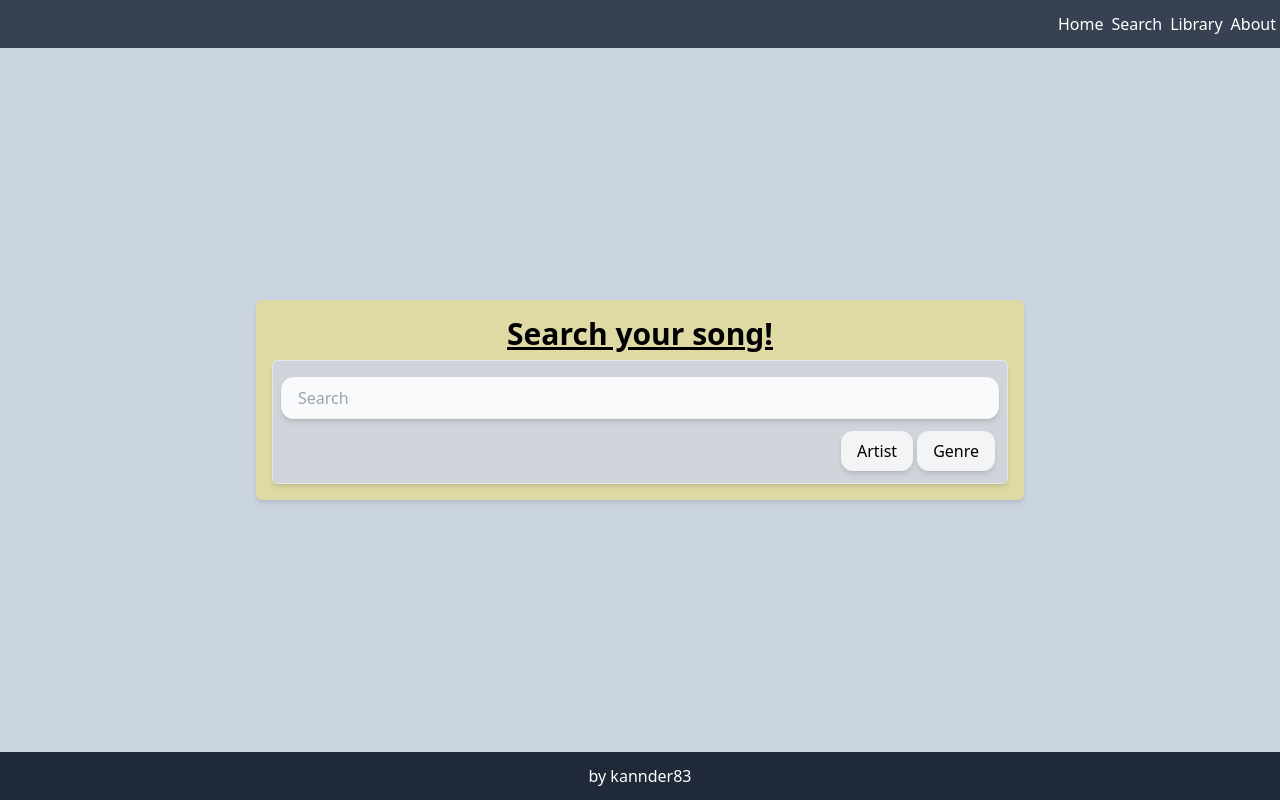
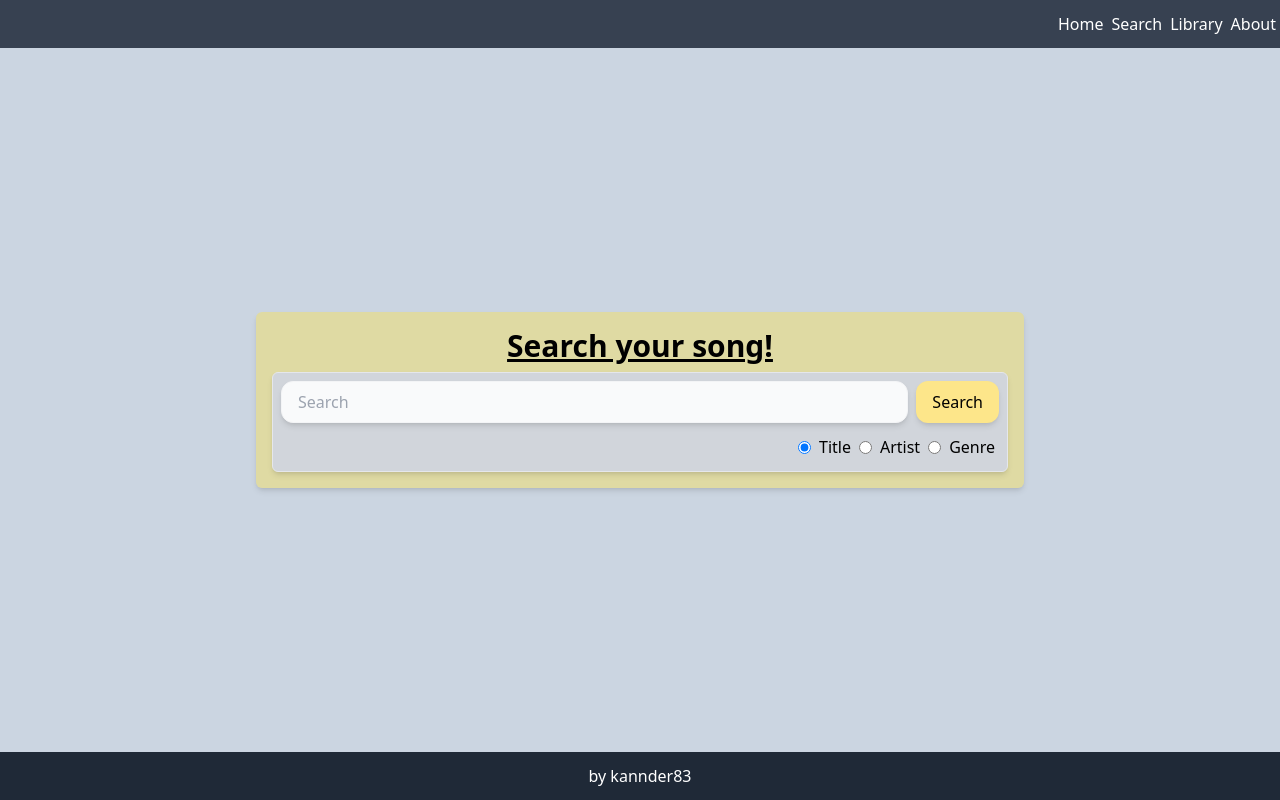
Before and after one commit to kannder83/filter-song, a React (Vite) app in the folder frontend/: page /find in a window 1280 px wide. Built offline with nearby package versions, Linux system fonts and the light colour scheme.

Commit message:
depure code

```diff
--- a/frontend/src/App.jsx
+++ b/frontend/src/App.jsx
@@ -6,14 +6,12 @@ import { Library } from "./pages/Library";
 import { Find } from "./pages/Find";
 import { About } from "./pages/About";
 import { DetailSong } from "./pages/DetailSong";
-import { Playlist } from "./pages/Playlist";
-import { Navbar } from "./components/Navbar";
-import { Footer } from "./components/Footer";
+
+
 
 
 function App() {
   return (
-
     <Routes>
       <Route path="/" element={<MainLayout />} >
         <Route index element={<Home />} />
@@ -22,9 +20,6 @@ function App() {
         <Route path="find" element={<Find />} />
         <Route path="about" element={<About />} />
       </Route>
-      <Route path="/layout" element={<MainLayout />} >
-        <Route path="playlist" element={<Playlist />} />
-      </Route >
       <Route path="*" element={<Error404 />} />
     </Routes>
   );
--- a/frontend/src/api/index.js
+++ b/frontend/src/api/index.js
@@ -1,7 +1,8 @@
 import axios from "axios";
 
 const instance = axios.create({
-  baseURL: "http://localhost:8000/apiv1",
+  // baseURL: "http://localhost:8000",
+  baseURL: "https://kannder83.com/api/filter-song",
 });
 
 const get = async (url) => {
@@ -9,10 +10,6 @@ const get = async (url) => {
     const result = await instance.get(url);
     return result.data;
   } catch (error) {
-    // throw {
-    //   error: "Not Available",
-    //   data: error.response.data,
-    // };
     throw error.response.data.detail;
   }
 };
--- a/frontend/src/components/IndexPage.jsx
+++ b/frontend/src/components/IndexPage.jsx
@@ -1,62 +1,30 @@
-import React, { useReducer } from "react";
+import React, { useState } from "react";
 import { useEffect } from "react";
 
-const initialState = () => ({
-  countPages: 1,
-  maxCount: 0,
-  incrementBy: 0,
-});
-
-const reducer = (state = initialState(), action = {}) => {
-  if (action.type === "NEXT_PAGE") {
-    if (state.countPages < action.maxCount) {
-      return {
-        ...state,
-        maxCount: action.maxCount,
-        incrementBy: state.incrementBy + action.incrementBy,
-        countPages: state.countPages + 1,
-      };
-    }
-    return { ...state };
-  }
-  if (action.type === "PREVIOUS_PAGE") {
-    if (state.countPages > 1) {
-      return {
-        ...state,
-        maxCount: action.maxCount,
-        incrementBy: state.incrementBy - action.incrementBy,
-        countPages: state.countPages - 1,
-      };
-    }
-    return { ...state };
-  }
-  return state;
-};
 
 const IndexPage = ({ pageIndex, getAllSongs }) => {
-  const [state, dispatch] = useReducer(reducer, reducer());
+  const [count, setCount] = useState(0);
+  const [countPages, setCountPages] = useState(1);
+
 
   const increment = () => {
-    dispatch({
-      type: "NEXT_PAGE",
-      maxCount: pageIndex.pages,
-      incrementBy: pageIndex.rows_per_page,
-    });
-    // getAllSongs(state.incrementBy, 10);
+    if (count < pageIndex.pages) {
+      setCount(count + 10);
+      setCountPages(countPages + 1)
+    }
   };
 
   const decrement = () => {
-    // getAllSongs(state.incrementBy, 10);
-    dispatch({
-      type: "PREVIOUS_PAGE",
-      maxCount: pageIndex.pages,
-      incrementBy: pageIndex.rows_per_page,
-    });
+    if (count > 0) {
+      setCount(count - 10);
+      setCountPages(countPages - 1)
+    }
   };
 
+
   useEffect(() => {
-    getAllSongs(state.incrementBy);
-  }, [state]);
+    getAllSongs(count);
+  }, [count]);
 
   return (
     <div className="w-full">
@@ -68,7 +36,7 @@ const IndexPage = ({ pageIndex, getAllSongs }) => {
           Previous
         </button>
         <p className="w-3/12 text-center px-2 py-1 bg-gray-300 rounded-md">
-          Pages: {state.countPages} of {pageIndex.pages}
+          Pages: {countPages} of {pageIndex.pages}
         </p>
         <button
           onClick={increment}
--- /dev/null
+++ b/frontend/src/components/InputRadio.jsx
@@ -0,0 +1,22 @@
+import React from 'react'
+
+
+const InputRadio = ({ searchOption, setSearchOption }) => {
+
+    const selectOptionSearch = (event) => {
+        setSearchOption(event.target.value)
+    }
+
+    return (
+        <div className='space-x-2 flex justify-center items-center'>
+            <input className='cursor-pointer' type="radio" value="title" name="one" id="one" onChange={selectOptionSearch} checked={searchOption == "title" ? true : false} />
+            <label htmlFor="one" className='cursor-pointer hover:text-gray-600'>Title</label>
+            <input className='cursor-pointer' type="radio" value="artist" name="two" id="two" onChange={selectOptionSearch} checked={searchOption == "artist" ? true : false} />
+            <label htmlFor="two" className='cursor-pointer hover:text-gray-600'>Artist</label>
+            <input className='cursor-pointer' type="radio" value="genre" name="three" id="three" onChange={selectOptionSearch} checked={searchOption == "genre" ? true : false} />
+            <label htmlFor="three" className='cursor-pointer hover:text-gray-600'>Genre</label>
+        </div>
+    )
+}
+
+export { InputRadio }
--- a/frontend/src/components/Search.jsx
+++ b/frontend/src/components/Search.jsx
@@ -1,10 +1,12 @@
 import React, { useState, useRef } from "react";
 import { get } from "../api";
 import { Errors } from "./Errors";
-import { IndexPage } from "./IndexPage";
+import { InputRadio } from "./InputRadio";
+
 
 const Search = ({ setSongs }) => {
   const search = useRef();
+  const [searchOption, setSearchOption] = useState("title")
 
   const [errors, setErrors] = useState({
     isErrors: false,
@@ -13,9 +15,12 @@ const Search = ({ setSongs }) => {
 
   const searchBy = (event) => {
     event.preventDefault();
-    if (event.target.value === undefined) {
+
+
+
+    if (searchOption === "title") {
       URL = `/title/${search.current.value}`;
-    } else if (event.target.value === "artist") {
+    } else if (searchOption === "artist") {
       URL = `/artist/${search.current.value}`;
     } else {
       URL = `/genre/${search.current.value}`;
@@ -42,30 +47,18 @@ const Search = ({ setSongs }) => {
 
   return (
     <div className="w-full p-2 bg-gray-300 border rounded-md shadow-md">
-      <form onSubmit={searchBy}>
+      <form onSubmit={searchBy} className="w-full flex space-x-2">
         <input
-          className="w-full px-4 py-2 my-2 shadow-md bg-gray-50 border border-gray-100 rounded-xl outline-none"
+          className="w-full px-4 py-2 shadow-md bg-gray-50 border border-gray-100 rounded-xl outline-none"
           type="text"
           name="search"
           placeholder="Search"
           ref={search}
         />
+        <button className="px-4 py-2 rounded-xl bg-amber-200 shadow-md hover:bg-amber-300/60 transition-all delay-750">Search</button>
       </form>
-      <div className="w-full p-1 flex justify-end space-x-1">
-        <button
-          onClick={searchBy}
-          className="px-4 py-2 shadow-md bg-gray-100  hover:bg-gray-200 rounded-xl"
-          value="artist"
-        >
-          Artist
-        </button>
-        <button
-          onClick={searchBy}
-          className="px-4 py-2  shadow-md bg-gray-100 hover:bg-gray-200 rounded-xl"
-          value="genre"
-        >
-          Genre
-        </button>
+      <div className="w-full mt-2 p-1 flex justify-end space-x-1">
+        <InputRadio searchOption={searchOption} setSearchOption={setSearchOption} />
       </div>
       <Errors errors={errors} />
     </div>
--- a/frontend/src/pages/Playlist.jsx
+++ /dev/null
@@ -1,74 +0,0 @@
-import React, { useState, useEffect } from "react";
-import { get } from "../api";
-
-const Playlist = () => {
-  const [count, setCount] = useState(0);
-  const [pageIndex, setPageIndex] = useState({});
-
-  const increment = () => {
-    setCount(count + 10);
-    console.log("setcount: ", count);
-    getAllSongs(count);
-  };
-
-  const suma = () => {
-    if (count < pageIndex.pages) {
-      setCount(count + 10);
-    }
-  };
-
-  const resta = () => {
-    if (count > 0) {
-      setCount(count - 10);
-    }
-  };
-
-  const getAllSongs = (skip = 0, limit = 10) => {
-    get(`/songs?skip=${skip}&limit=${limit}`)
-      .then((result) => {
-        setPageIndex({
-          rows: result.rows,
-          pages: result.pages,
-          rows_per_page: result.rows_per_page,
-          initial_id: result.initial_id,
-          last_id: result.last_id,
-          data: result.data,
-        });
-      })
-      .catch((err) => {
-        console.log(err);
-      });
-  };
-
-  useEffect(() => {
-    getAllSongs(count);
-  }, [count]);
-
-  return (
-    <div className="flex flex-col justify-center  items-center space-y-2">
-      <div className="p-2 bg-gray-200 text-center rounded-md">
-        <p>rows: {pageIndex.rows}</p>
-        <p>pages: {pageIndex.pages}</p>
-        <p>rows_per_page: {pageIndex.rows_per_page}</p>
-        <p>initial_id: {pageIndex.initial_id}</p>
-        <p>last_id: {pageIndex.last_id}</p>
-        <p>count: {count}</p>
-      </div>
-      <button className="p-2 rounded-md bg-red-200" onClick={suma}>
-        Incrementa
-      </button>
-      <button className="p-2 rounded-md bg-red-200" onClick={resta}>
-        Decrementa
-      </button>
-      <div className="p-2 bg-gray-600 text-center text-white rounded-md">
-        <ul>
-          {pageIndex?.data?.map((song) => {
-            return <li key={song.id}>{song.id}</li>;
-          })}
-        </ul>
-      </div>
-    </div>
-  );
-};
-
-export { Playlist };
```
